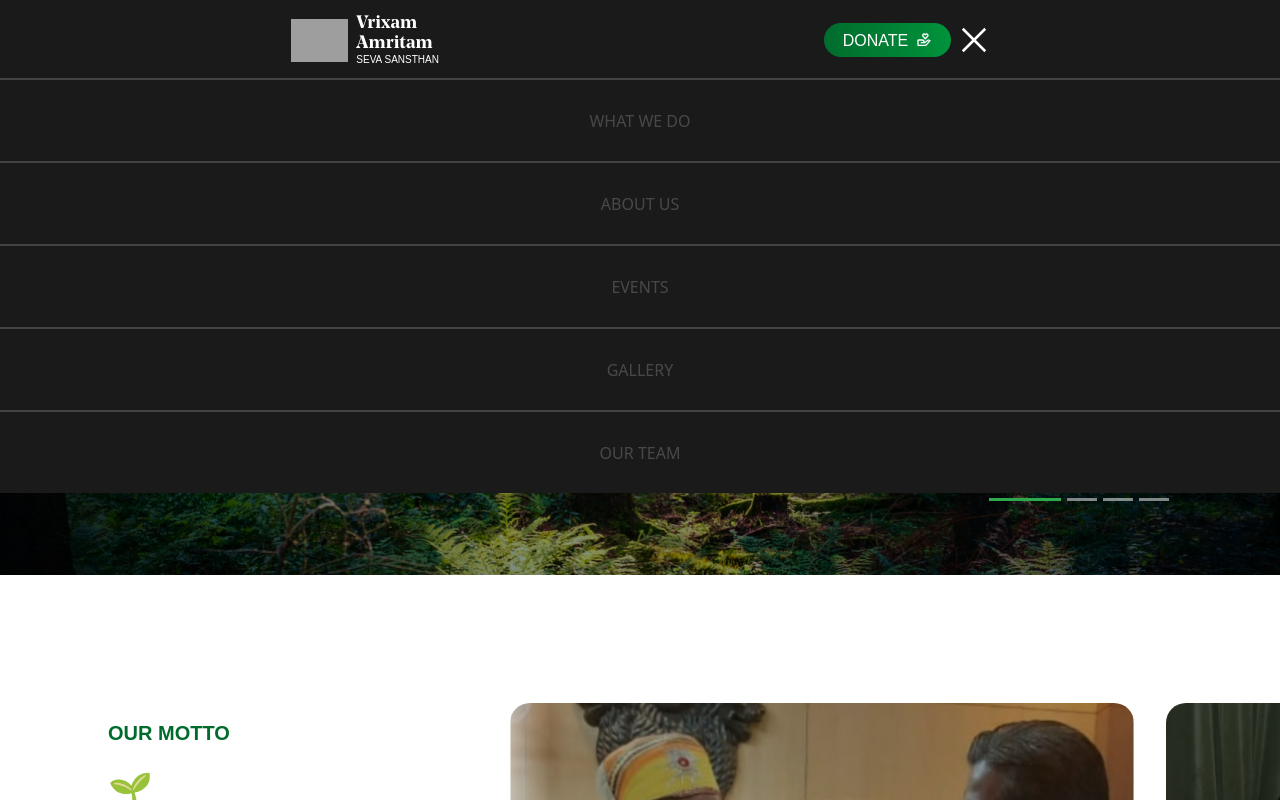
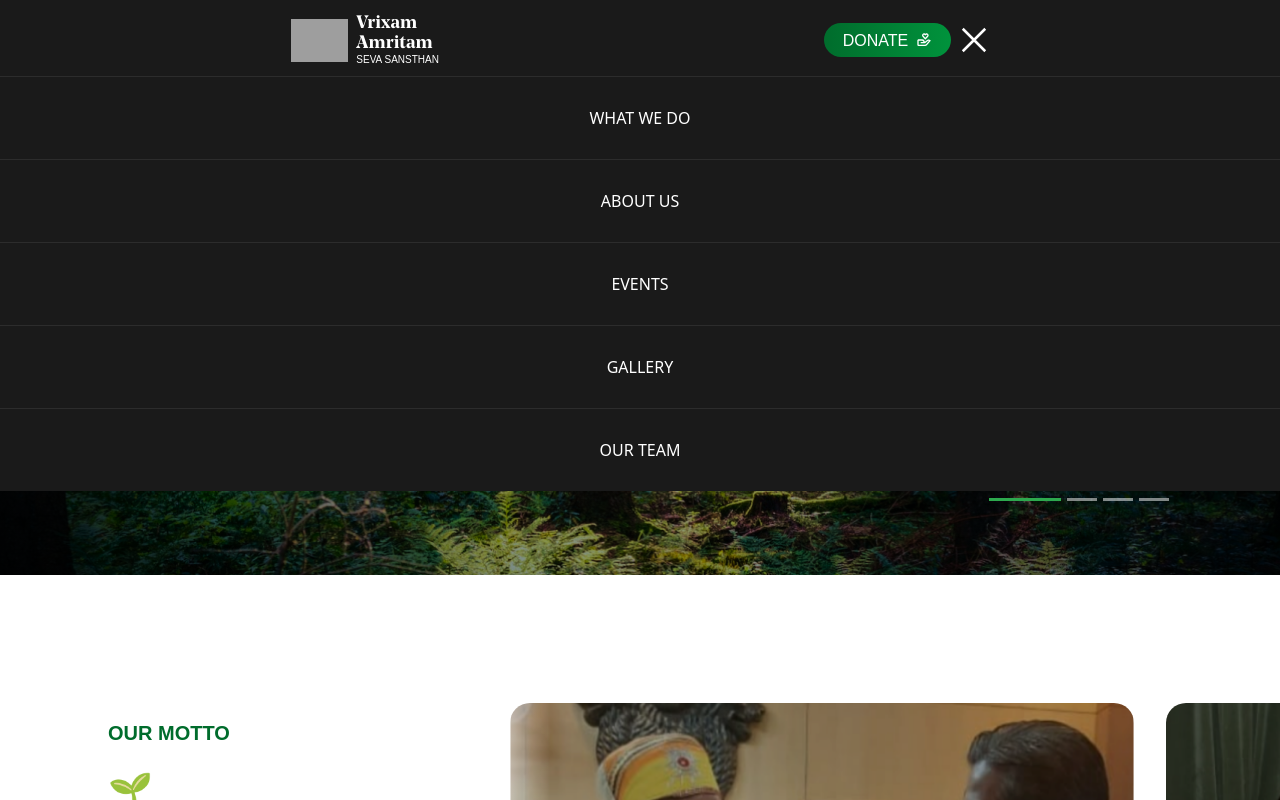
Before and after one commit to Navansh/vrixam-web, a React (Create React App) app: page / in a window 1280 px wide. Both pictures are taken after a click on the button 974 px from the left and 40 px from the top of the page. Shown: the top 800 px of the page. Built offline with nearby package versions, Linux system fonts and the light colour scheme; grey boxes are pictures that could not be loaded.

Commit message:
cosmetic changes v2

```diff
--- a/src/components/Inauguration.jsx
+++ b/src/components/Inauguration.jsx
@@ -28,7 +28,7 @@ const Inauguration = () => {
       carouselState: { currentSlide },
     } = rest;
     return (
-      <div className='carousel-button-group mr-[250px]'>
+      <div className='carousel-button-group mr-[110px]'>
         <button className='carousel-btn prev' onClick={() => previous()}>
           {" "}
           <AiOutlineLeft className=" scale-50" />
@@ -41,7 +41,7 @@ const Inauguration = () => {
   };
   return (
     <div className='gallery-full sm:hidden lg:block'>
-      <div className='gallery-heading mr-[250px]'>
+      <div className='gallery-heading mr-[110px]'>
         <h3 className="font-NoeStandard">Inauguration Ceremony</h3>
       </div>
       <Carousel
--- a/src/components/Navbar.jsx
+++ b/src/components/Navbar.jsx
@@ -148,12 +148,12 @@ const Navbar = () => {
       <div
         className={`${
           toggle ? "block" : "hidden"
-        } lg:hidden fixed z-50 top-[78px] w-full`}
+        } lg:hidden fixed z-50 top-[76px] w-full`}
       >
         <div className='bg-[#1A1A1A] flex flex-col items-center text-white'>
           <a
             href='#progress'
-            className='navlinks border-t-2 w-full h-[83px] flex flex-col items-center justify-center'
+            className='navlinks bordertop w-full h-[83px] flex flex-col items-center justify-center'
             onClick={clickhandler}
           >
             <p className=' mb-0'>WHAT WE DO</p>
@@ -161,15 +161,15 @@ const Navbar = () => {
 
           <a
             href='#aims'
-            className='navlinks border-t-2 w-full h-[83px] flex flex-col items-center justify-center'
+            className='navlinks bordertop w-full h-[83px] flex flex-col items-center justify-center'
             onClick={clickhandler}
           >
-            <p className=' mb-0 vision opacity-100'>ABOUT US</p>
+            <p className=' mb-0'>ABOUT US</p>
           </a>
 
           <a
             href='#highlights'
-            className='navlinks border-t-2 w-full h-[83px] flex flex-col items-center justify-center'
+            className='navlinks bordertop w-full h-[83px] flex flex-col items-center justify-center'
             onClick={clickhandler}
           >
             <p className=' mb-0'>EVENTS</p>
@@ -177,15 +177,15 @@ const Navbar = () => {
 
           <a
             href='#gallery'
-            className='navlinks border-t-2 w-full h-[83px] flex flex-col items-center justify-center'
+            className='navlinks bordertop w-full h-[83px] flex flex-col items-center justify-center'
             onClick={clickhandler}
           >
-            <p className=' mb-0 vision'>GALLERY</p>
+            <p className=' mb-0'>GALLERY</p>
           </a>
 
           <a
             href='#team'
-            className='navlinks border-t-2 w-full h-[83px] flex flex-col items-center justify-center'
+            className='navlinks bordertop w-full h-[83px] flex flex-col items-center justify-center'
             onClick={clickhandler}
           >
             <p className=' mb-0'>OUR TEAM</p>
--- a/src/components/Progress.jsx
+++ b/src/components/Progress.jsx
@@ -15,7 +15,7 @@ const Progress = () => {
                 </div>
                 <div className=' flex flex-col gap-1 sm:items-center md:items-start'>
                     <p className=' font-AnekMalayalam font-bold uppercase text-[20px] leading-7 text-[#006C2C] mb-0'>How To Help</p>
-                    <p className=' mb-0 text-[15px] leading-6 sm:text-center md:text-left text-[#2D2D2D]'>There are many ways to contribute to us: Volunteer with us, help spread awareness or donate to our projects. <span className=' text-[#006C2C] underline hover:cursor-pointer'>See how</span> </p>
+                    <p className=' mb-0 text-[15px] leading-6 sm:text-center md:text-left text-[#2D2D2D]'>There are many ways to contribute to us: Volunteer with us, help spread awareness or donate to our projects. <a href="#donate"> <span className=' text-[#006C2C] underline hover:cursor-pointer'>See how</span></a> </p>
                 </div>
             </div>
             <div className=' flex flex-col gap-8'>
--- a/src/data/Carasol-data.js
+++ b/src/data/Carasol-data.js
@@ -12,7 +12,7 @@ const carasol_data = [
   {
     url: "../assets/Carasol-2.png",
     title:
-      "Preserving the temples & values of Hinduism, preserving their quality & security",
+      "Preserving the temples & values of Hinduism, their quality & security",
     subtitle:
       " Cultivating a sustainable future by nurturing the Earth, empowering communities, and fostering environmental consciousness.",
     long: { width: "662px" },
--- a/src/index.css
+++ b/src/index.css
@@ -106,10 +106,6 @@
     }
 }
 
-.border-t-2 {
-  opacity: 0.2;
+.bordertop {
+  border-top: 1px solid #2c2c2c;
 }
-
-.vision {
-  opacity: 1;
-}
```
